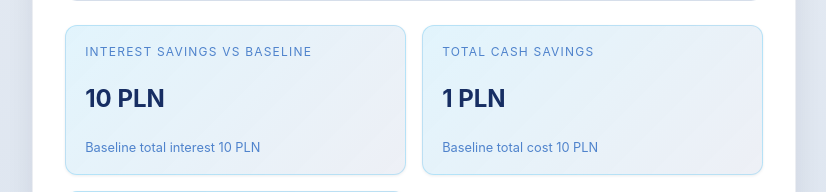
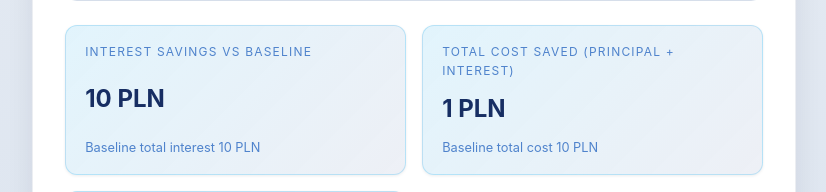
Before and after one commit to tomamonz/loanCalc, a Flask app: template loan_calc_web/templates/index.html in a window 1280 px wide. Shown: the part 915-1107 px from the top of the page, without its empty margins (452-1278 px from the left). Run offline with Flask 3, Linux system fonts and the light colour scheme; the template is opened without the code that fills it: most values are stand-ins (such as "Sample title", 1, 10 or a date in 2020).

Commit message:
Adjusting displayed data (#7)
* Avoid repetitive data

* Deploying changes with summary values

```diff
--- a/loan_calc_web/templates/index.html
+++ b/loan_calc_web/templates/index.html
@@ -272,7 +272,7 @@
                                 <span class="impact-meta">Baseline total interest {{ '{:,.0f}'.format(summary.comparison.baseline_total_interest) }} PLN</span>
                             </div>
                             <div class="impact-card">
-                                <span class="impact-label">Total cash savings</span>
+                                <span class="impact-label">Total cost saved (principal + interest)</span>
                                 <span class="impact-value">{{ '{:,.0f}'.format(summary.comparison.total_cost_saved) }} PLN</span>
                                 <span class="impact-meta">Baseline total cost {{ '{:,.0f}'.format(summary.comparison.baseline_total_cost) }} PLN</span>
                             </div>
```
Also changed, not shown: .github/workflows/deploy.yml.
